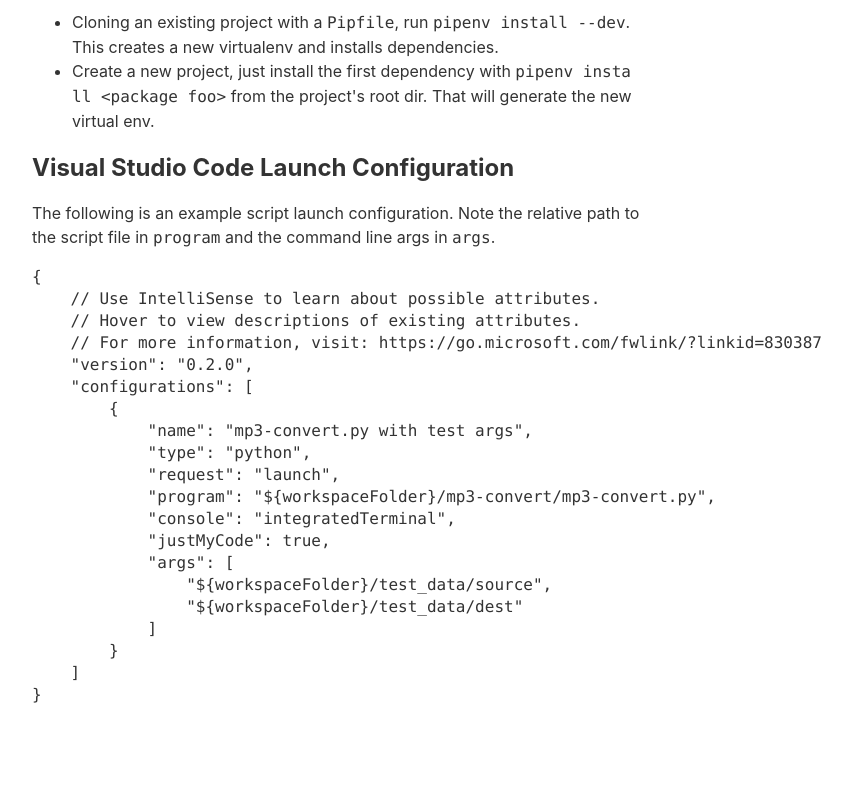
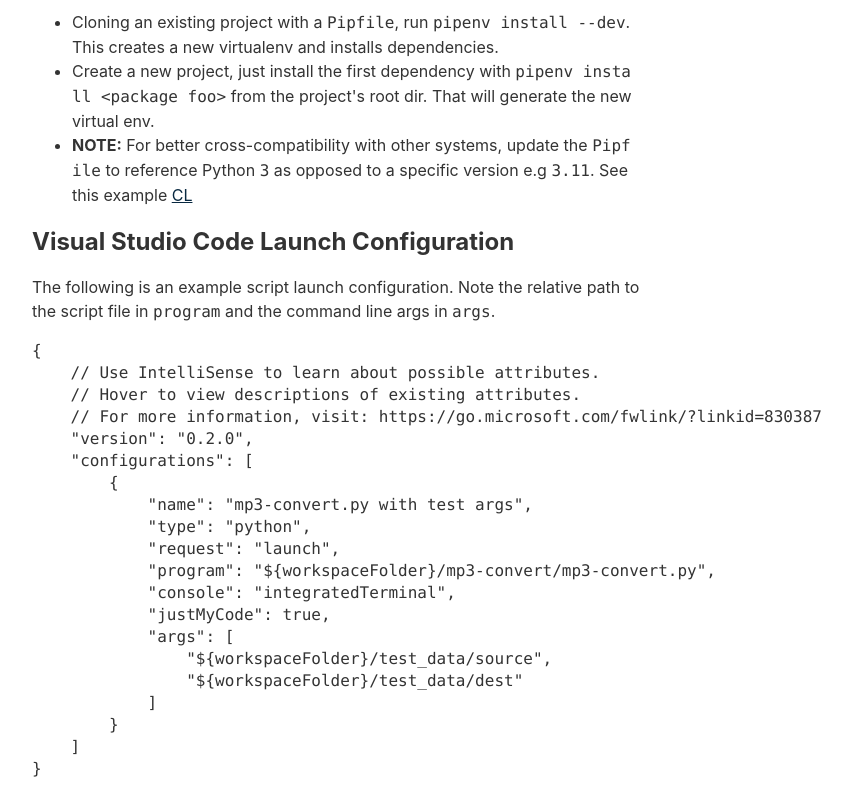
Before and after one commit to mattmakesmaps/mattmakesmaps.github.com, an Eleventy site: page content/blog/2023-11-08-python-development-mac/2023-11-08-python-development-mac.md in a window 1280 px wide. Shown: the part 1200-2004 px from the top of the page, without its empty margins (304-1156 px from the left). Before the commit the page ends 1930 px from the top, so only its background shows below. Built offline with nearby package versions, Linux system fonts and the light colour scheme; Eleventy itself is replaced by a stand-in of ours; code samples lack their colours; files that its build step writes are made by us from their sources.

Commit message:
Add note on pipfile python version

```diff
--- a/content/blog/2023-11-08-python-development-mac/2023-11-08-python-development-mac.md
+++ b/content/blog/2023-11-08-python-development-mac/2023-11-08-python-development-mac.md
@@ -59,6 +59,10 @@ a new virtualenv and installs dependencies.
 - Create a new project, just install the first dependency with `pipenv install <package foo>`
 from the project's root dir. That will generate the new virtual env.
 
+- **NOTE:** For better cross-compatibility with other systems, update the `Pipfile` to reference
+Python `3` as opposed to a specific version e.g `3.11`. See this
+example [CL](https://github.com/mattmakesmaps/kvru-utils/blob/main/mp3-convert/Pipfile#L13)
+
 ## Visual Studio Code Launch Configuration
 
 The following is an example script launch configuration. Note the relative path
```
